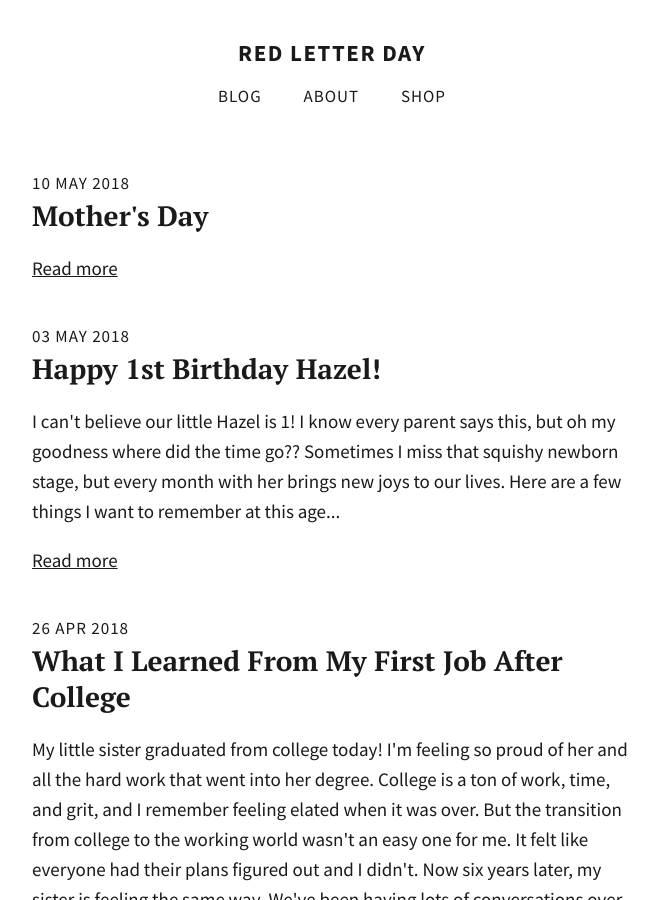
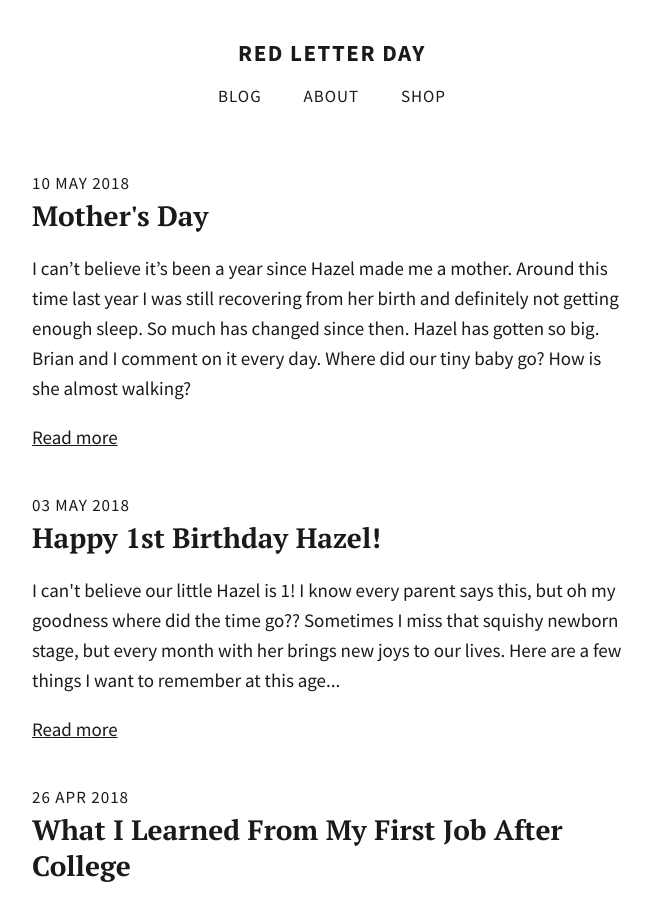
Before and after one commit to totiffany/totiffany.github.io, a Jekyll site: the page built from index.html, in a window 1280 px wide and 900 px high. Shown: the whole window, without its empty margins (308-966 px from the left). Built offline with Jekyll 4.4.1, drawn with Linux system fonts in a browser that asks for light colours.

Commit message:
Update 2018-05-10-Mother's-Day.md

```diff
--- a/_posts/2018-05-10-Mother's-Day.md
+++ b/_posts/2018-05-10-Mother's-Day.md
@@ -1,5 +1,11 @@
 ---
 published: true
+description: >-
+  I can’t believe it’s been a year since Hazel made me a mother. Around this
+  time last year I was still recovering from her birth and definitely not
+  getting enough sleep. So much has changed since then. Hazel has gotten so big.
+  Brian and I comment on it every day. Where did our tiny baby go? How is she
+  almost walking?
 ---
 I can’t believe it’s been a year since Hazel made me a mother. Around this time last year I was still recovering from her birth and definitely not getting enough sleep. So much has changed since then. Hazel has gotten so big. Brian and I comment on it every day. Where did our tiny baby go? How is she almost walking?
 
```
